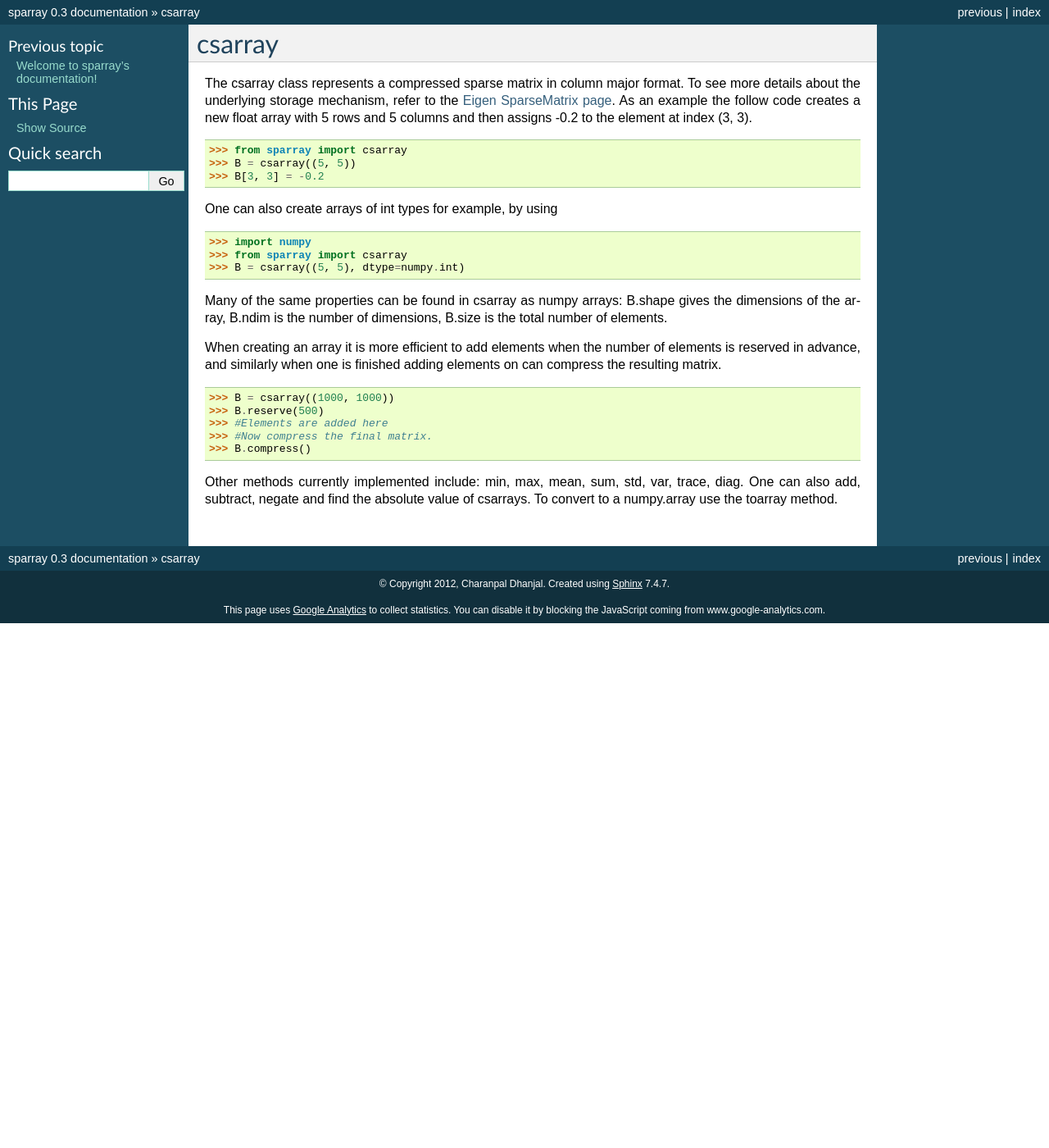
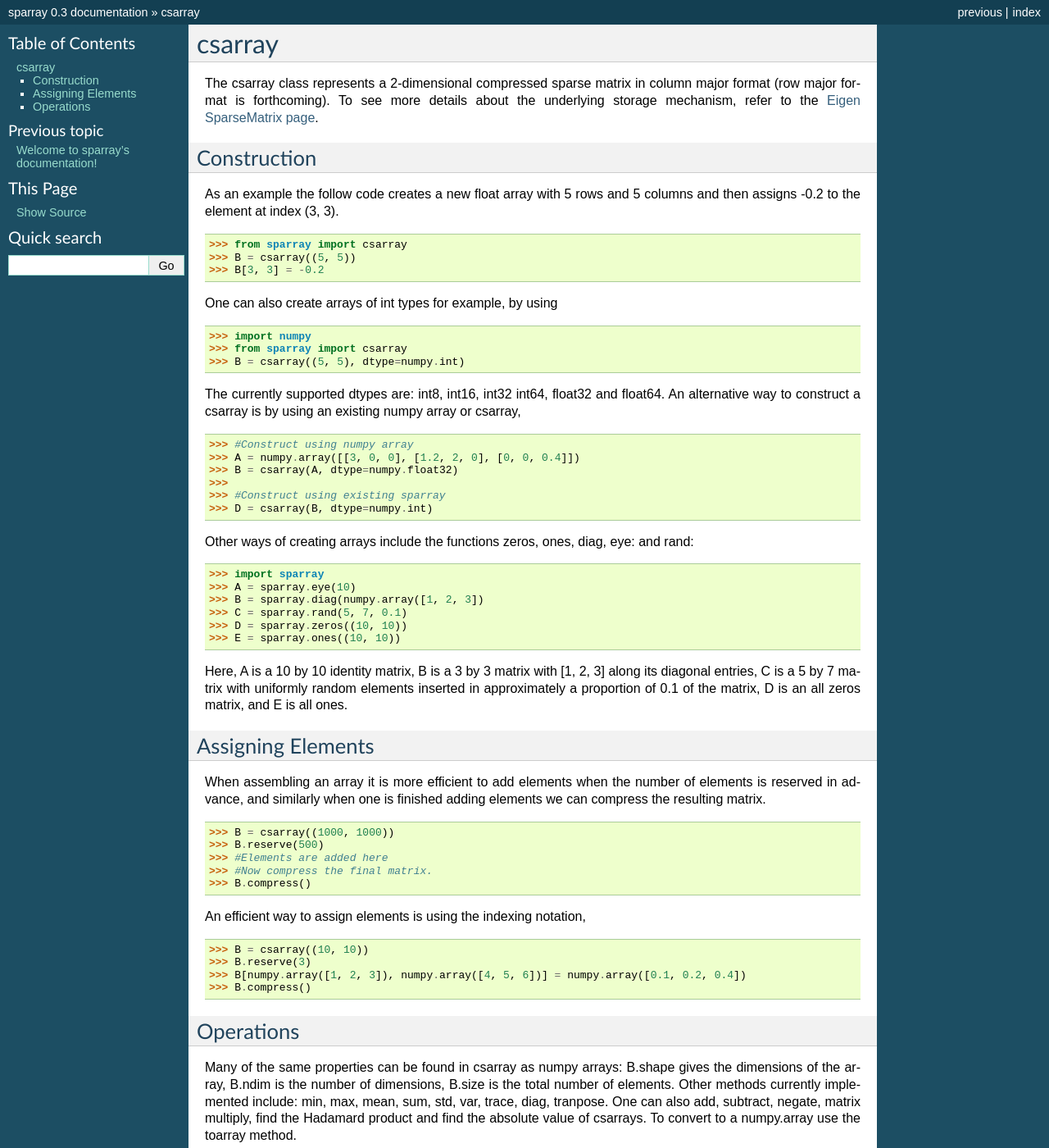
Before and after one commit to charanpald/sppy, a Sphinx documentation site: the page built from docs/csarray.rst, in a window 1280 px wide and 1400 px high. Shown: the whole window at 82% size. Built offline with Sphinx 7.4.7, drawn with Linux system fonts in a browser that asks for light colours; some of the changed text lies outside the part shown.

Commit message:
Much better docs about the array.

```diff
--- a/docs/csarray.rst
+++ b/docs/csarray.rst
@@ -1,7 +1,12 @@
 csarray
 =======
 
-The csarray class represents a compressed sparse matrix in column major format. To see more details about the underlying storage mechanism, refer to the `Eigen SparseMatrix page <http://eigen.tuxfamily.org/dox/TutorialSparse.html>`_. As an example the follow code creates a new float array with 5 rows and 5 columns and then assigns -0.2 to the element at index (3, 3).
+The csarray class represents a 2-dimensional compressed sparse matrix in column major format (row major format is forthcoming). To see more details about the underlying storage mechanism, refer to the `Eigen SparseMatrix page <http://eigen.tuxfamily.org/dox/TutorialSparse.html>`_.
+
+Construction
+------------
+
+As an example the follow code creates a new float array with 5 rows and 5 columns and then assigns -0.2 to the element at index (3, 3).
 
 ::
 
@@ -17,9 +22,36 @@ One can also create arrays of int types for example, by using
     >>> from sparray import csarray
     >>> B = csarray((5, 5), dtype=numpy.int)
 
-Many of the same properties can be found in csarray as numpy arrays: B.shape gives the dimensions of the array, B.ndim is the number of dimensions, B.size is the total number of elements.
+The currently supported dtypes are: int8, int16, int32 int64, float32 and float64. An alternative way to construct a csarray is by using an existing numpy array or csarray,
 
-When creating an array it is more efficient to add elements when the number of elements is reserved in advance, and similarly when one is finished adding elements on can compress the resulting matrix.
+::
+
+    >>> #Construct using numpy array
+    >>> A = numpy.array([[3, 0, 0], [1.2, 2, 0], [0, 0, 0.4]])
+    >>> B = csarray(A, dtype=numpy.float32)
+    >>>
+    >>> #Construct using existing sparray
+    >>> D = csarray(B, dtype=numpy.int)
+
+Other ways of creating arrays include the functions zeros, ones, diag, eye: and rand:
+
+::
+
+    >>> import sparray
+    >>> A = sparray.eye(10)
+    >>> B = sparray.diag(numpy.array([1, 2, 3])
+    >>> C = sparray.rand(5, 7, 0.1)
+    >>> D = sparray.zeros((10, 10))
+    >>> E = sparray.ones((10, 10))
+
+Here, A is a 10 by 10 identity matrix, B is a 3 by 3 matrix with [1, 2, 3] along its diagonal entries, C is a 5 by 7 matrix with uniformly random elements inserted in approximately a proportion of 0.1 of the matrix, D is an all zeros matrix, and E is all ones.
+
+Assigning Elements
+------------------
+
+When assembling an array it is more efficient to add elements when the number of elements is reserved in advance, and similarly when one is finished adding elements we can compress the resulting matrix.
+
+::
 
     >>> B = csarray((1000, 1000))
     >>> B.reserve(500)
@@ -27,4 +59,30 @@ When creating an array it is more efficient to add elements when the number of e
     >>> #Now compress the final matrix.
     >>> B.compress()
 
-Other methods currently implemented include: min, max, mean, sum, std, var, trace, diag. One can also add, subtract, negate and find the absolute value of csarrays. To convert to a numpy.array use the toarray method.
+An efficient way to assign elements is using the indexing notation,
+
+::
+
+    >>> B = csarray((10, 10))
+    >>> B.reserve(3)
+    >>> B[numpy.array([1, 2, 3]), numpy.array([4, 5, 6])] = numpy.array([0.1, 0.2, 0.4])
+    >>> B.compress()
+
+Operations
+----------
+
+Many of the same properties can be found in csarray as numpy arrays: B.shape gives the dimensions of the array, B.ndim is the number of dimensions, B.size is the total number of elements. Other methods currently implemented include: min, max, mean, sum, std, var, trace, diag, tranpose. One can also add, subtract, negate, matrix multiply, find the Hadamard product and find the absolute value of csarrays. To convert to a numpy.array use the toarray method.
+
+::
+
+    >>> A = sparray.rand(5, 7, 0.1)
+    >>> B = sparray.rand(7, 5, 0.1)
+    >>> C = sparray.rand(5, 7, 0.1)
+    >>> D = csarray(numpy.random.randn(7, 7))
+    >>> E = A + C
+    >>> F = A.dot(B)
+    >>> g = A.sum()
+    >>> H = abs(A)
+    >>> I = B.T
+    >>> j = D.trace()
+    >>> K = D.toarray()
```
